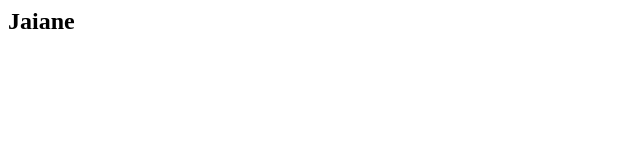
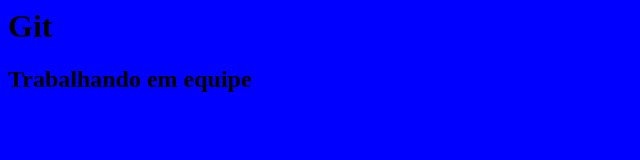
Before and after one commit to jaiguimaraes/alura_test, a plain HTML site: page index.html in a window 1280 px wide. Shown: the whole page, without its empty margins (0-640 px from the left). Drawn offline with Linux system fonts and the light colour scheme.

Commit message:
inicio do design

```diff
--- /dev/null
+++ b/estilo.css
@@ -0,0 +1,4 @@
+body {
+	background-color: blue
+
+}
--- a/index.html
+++ b/index.html
@@ -1,16 +1,12 @@
 <html>
+<head>
+<link rel="stylesheet" href="estilo.css"></link>
+</head>
 <body>
-<content>
-	<section>
-	<h1>
-	<p>	Jaiane</p>
-	<p><p>
+<h1>Git </h1>
+<h2> Trabalhando em equipe</h2>
 
-	</h1>
-	<footer>
-	</footer>
-	</section>
-	</content>
+
 </body>
 
 </html>
```
